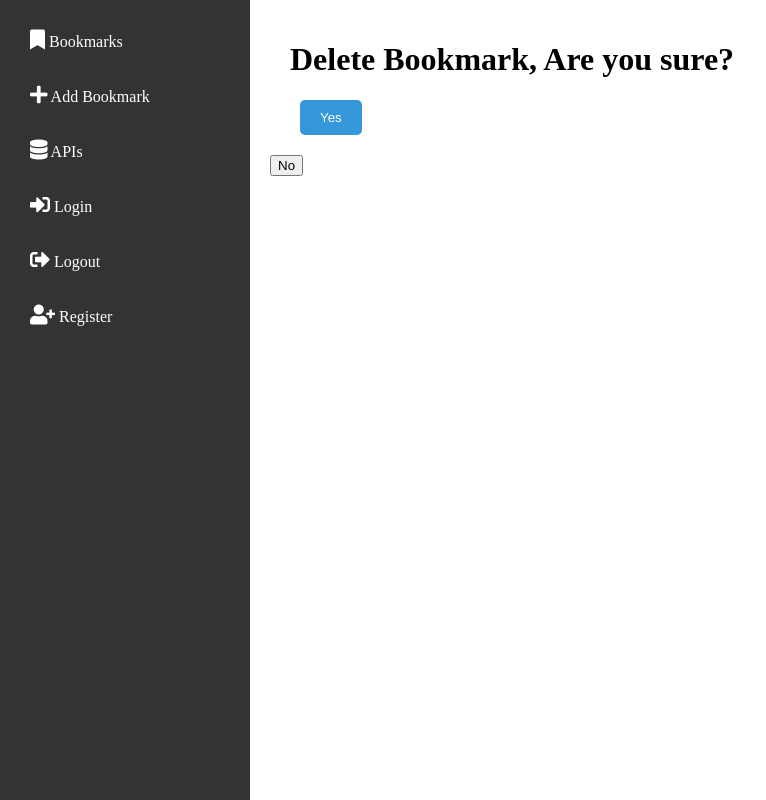
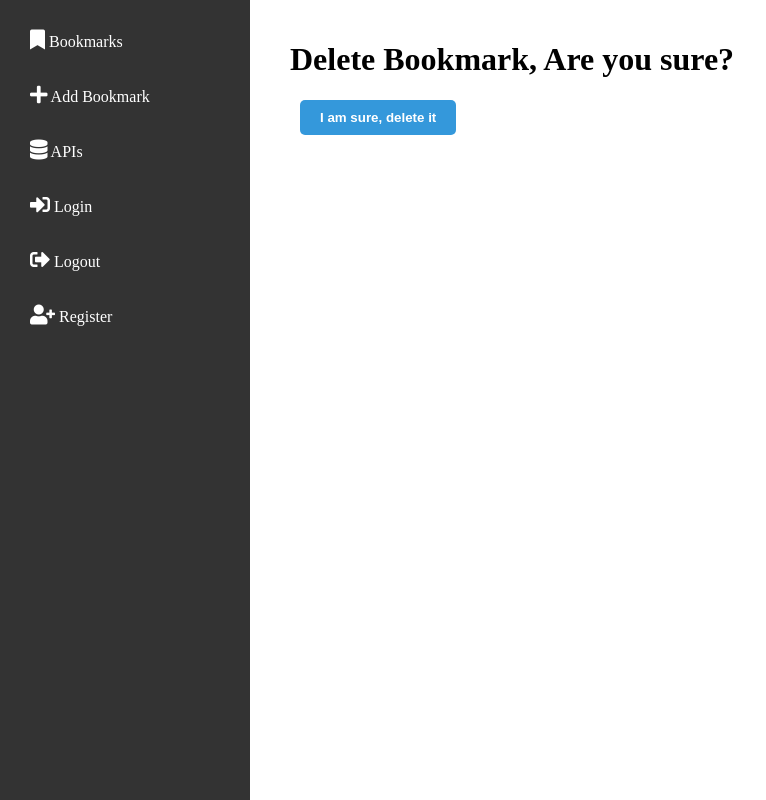
Before and after one commit to Halawany/bookmarks, a Django app: page /delete/4 in a window 1280 px wide. Shown: the whole page, without its empty margins (0-766 px from the left). Run offline with Django 4.2, Linux system fonts and the light colour scheme; data comes from the database, SQL or seed files in the repository; both versions use the stored data as it was after the commit.

Commit message:
Fixed layout, now user can click the the 'yes' button or navigate to bookmarks page

```diff
--- a/static/css/main.css
+++ b/static/css/main.css
@@ -144,6 +144,7 @@ i {
   color: #fff;
   border: none;
   border-radius: 5px;
+  font-weight: bold;
 }
 .action-button:hover {
   background-color: #2980b9;
--- a/templates/bookmark/delete.html
+++ b/templates/bookmark/delete.html
@@ -1,6 +1,6 @@
 {% extends "base.html" %}
 
-{% block titel %}
+{% block title %}
    Delete this bookmark, Are you sure?
 {% endblock %}
 
@@ -11,8 +11,7 @@
             <h1>Delete Bookmark, Are you sure?</h1>
         </div>
         <div class="button-container">
-            <button class="action-button" id="deleteButton">Yes</button>
+            <button class="action-button" id="deleteButton">I am sure, delete it</button>
         </div>
     </form>
-    <button class="No-button" id="cancelButtonNo">No</button>
 {% endblock %}
```
Also changed, not shown: db.sqlite3.
